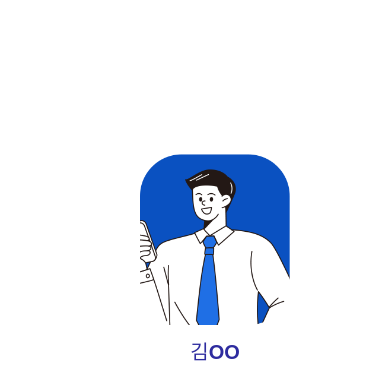
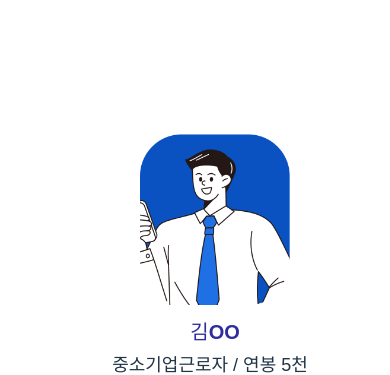
Before and after one commit to tara794600-bot/ziwon, a React (Vite) app: page / in a window 390 px wide. Shown: the part 1080-1455 px from the top of the page. Built offline with nearby package versions, Linux system fonts and the light colour scheme.

Commit message:
Update App.css

```diff
--- a/src/App.css
+++ b/src/App.css
@@ -600,15 +600,15 @@ font-size: 10px;
   .인간{
     height:auto;
     width: 150px;
-    margin-top: 100px;
+    margin-top: 80px;
   }
 
   .단{
 font-size: 15px;
 
-  margin-top: 100px;
+  margin-top: 80px;
   margin-bottom: 30px;
-  font-weight: 400;
+  font-weight: 900;
 
   }
 
```
